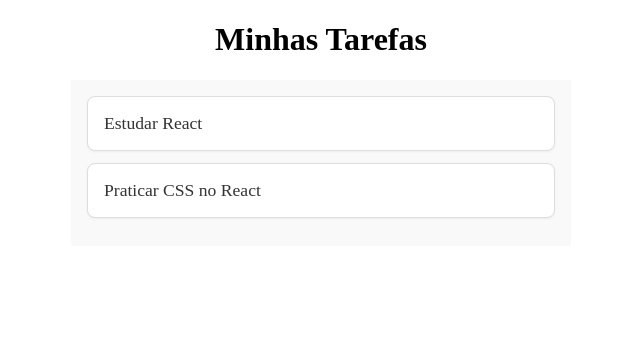
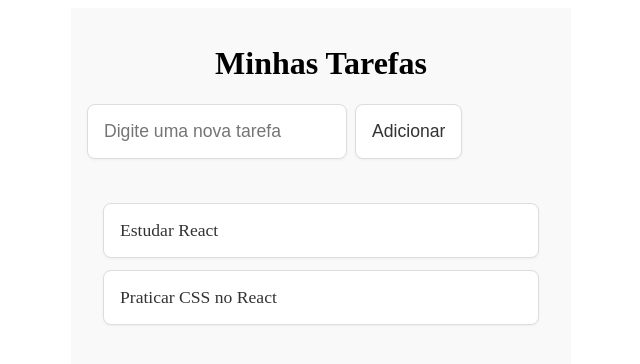
Before and after one commit to Andrelissg/PROJETO_7, a React (Vite) app in the folder proj-7/: page / in a window 1280 px wide. Shown: the top 364 px of the page, without its empty margins (319-959 px from the left). Built offline with nearby package versions, Linux system fonts and the light colour scheme.

Commit message:
criação da branch fernando é fiz a etapa 1 "Adicionar Tarefas * Input controlado para nova tarefa * Botão ou Enter para submeter * Validação: não permitir tarefas vazias * Limpar input após adicionar"

```diff
--- a/proj-7/src/App.tsx
+++ b/proj-7/src/App.tsx
@@ -1,19 +1,83 @@
+// Importa a função useState do React, que guarda informações que mudam na tela.
 import { useState } from "react";
+
+// Importa o componente que mostra a lista de tarefas.
 import ListaDeTarefas from "./componentes/ListaDeTarefas";
-import './style/ListaDeTarefas.css'
 
+// Importa o CSS com os estilos usados na página.
+import "./style/ListaDeTarefas.css";
+
+// Define o componente principal da aplicação.
 function App() {
-  const [tarefas] = useState([
+  // Cria um "estado" chamado tarefas: é a lista de tarefas que aparece na tela.
+  // Começa com 2 exemplos prontos só para demonstração.
+  const [tarefas, setTarefas] = useState([
     { id: 1, titulo: "Estudar React", concluida: false },
     { id: 2, titulo: "Praticar CSS no React", concluida: true },
   ]);
 
+  // Cria um "estado" para guardar o texto que o usuário digita no input.
+  const [novaTarefa, setNovaTarefa] = useState("");
+
+  // Função que é chamada quando clicamos no botão "Adicionar" ou apertamos Enter.
+  const adicionarTarefa = () => {
+    // Remove espaços extras e verifica se ficou vazio. Se estiver vazio, não adiciona.
+    if (novaTarefa.trim() === "") {
+      return;
+    }
+
+    // Monta um novo objeto de tarefa com id único (timestamp), título digitado e "não concluída".
+    const nova = {
+      id: Date.now(),
+      titulo: novaTarefa,
+      concluida: false,
+    };
+
+    // Atualiza a lista de tarefas, colocando a nova tarefa no final.
+    setTarefas((atual) => [...atual, nova]);
+
+    // Limpa o campo de texto para facilitar o próximo cadastro.
+    setNovaTarefa("");
+  };
+
+  // Permite adicionar a tarefa ao pressionar a tecla Enter dentro do input.
+  const handleKeyDown = (e: React.KeyboardEvent<HTMLInputElement>) => {
+    if (e.key === "Enter") {
+      adicionarTarefa();
+    }
+  };
+
+  // Tudo o que é "return" é o que aparece na tela (HTML + componentes).
   return (
-    <div className="">
-      <h1 className="">Minhas Tarefas</h1>
+    // Caixa principal com espaçamento e largura definidos no CSS.
+    <div className="todo-container">
+      {/* Título da página */}
+      <h1>Minhas Tarefas</h1>
+
+      {/* Linha com o campo de texto e o botão de adicionar */}
+      <div style={{ display: "flex", gap: "0.5rem", marginBottom: "1rem" }}>
+        {/* INPUT CONTROLADO: o valor vem do estado "novaTarefa",
+            e a cada tecla digitada atualizamos o estado com onChange. */}
+        <input
+          type="text"
+          value={novaTarefa} // o que aparece no input
+          onChange={(e) => setNovaTarefa(e.target.value)} // atualiza o estado ao digitar
+          onKeyDown={handleKeyDown} // permite enviar com Enter
+          placeholder="Digite uma nova tarefa"
+          className="todo-input" // usa um estilo pronto do CSS
+        />
+
+        {/* Botão que chama a função de adicionar tarefa */}
+        <button onClick={adicionarTarefa} className="todo-input">
+          Adicionar
+        </button>
+      </div>
+
+      {/* Aqui mostramos a lista de tarefas usando o componente próprio. */}
       <ListaDeTarefas tarefas={tarefas} />
     </div>
   );
 }
 
+// Torna o componente disponível para ser usado em outros arquivos.
 export default App;
```
